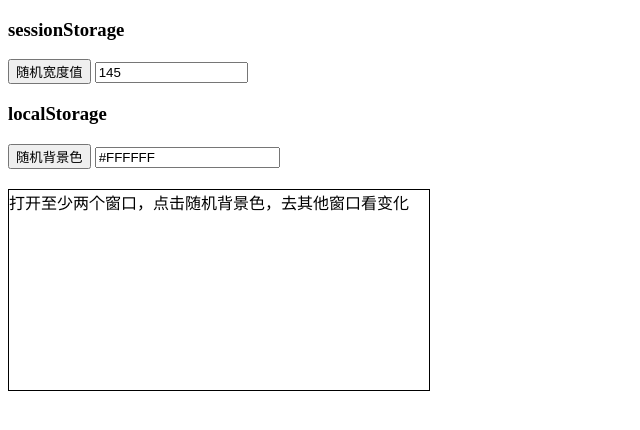
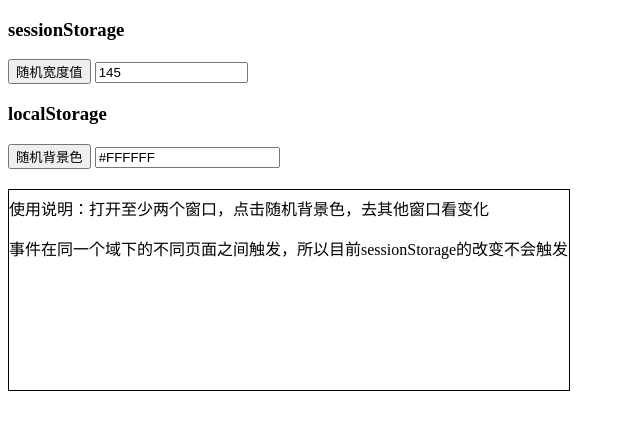
Before and after one commit to fuchunhui/storage, a website built with Vite: page index.html in a window 1280 px wide. Shown: the whole page, without its empty margins (0-640 px from the left). Built offline with nearby package versions, Linux system fonts and the light colour scheme.

Commit message:
feat: update demo

```diff
--- a/index.html
+++ b/index.html
@@ -10,7 +10,7 @@
         width: 145px;
       }
       #content {
-        width: 420px;
+        width: 560px;
         height: 200px;
         margin-top: 20px;
         border: 1px solid black;
@@ -35,7 +35,8 @@
     </section>
     <section>
       <div id="content">
-        打开至少两个窗口，点击随机背景色，去其他窗口看变化
+        <p>使用说明：打开至少两个窗口，点击随机背景色，去其他窗口看变化</p>
+        <p>事件在同一个域下的不同页面之间触发，所以目前sessionStorage的改变不会触发</p>
       </div>
     </section>
     <script type="module" src="./src/main.ts"></script>
--- a/src/main.ts
+++ b/src/main.ts
@@ -43,8 +43,9 @@ const storageChanged = (event: StorageEvent) => {
   console.log({...event});
   const content = document.getElementById('content');
   if (content) {
-    const {newValue, oldValue} = event;
+    const {key, newValue, oldValue} = event;
     content.innerHTML = `
+      <p>key: ${key}</p>
       <p style="background-color: ${newValue}">newValue: ${newValue}</p>
       <p style="background-color: ${oldValue}">oldValue: ${oldValue}</p>
     `;
```
